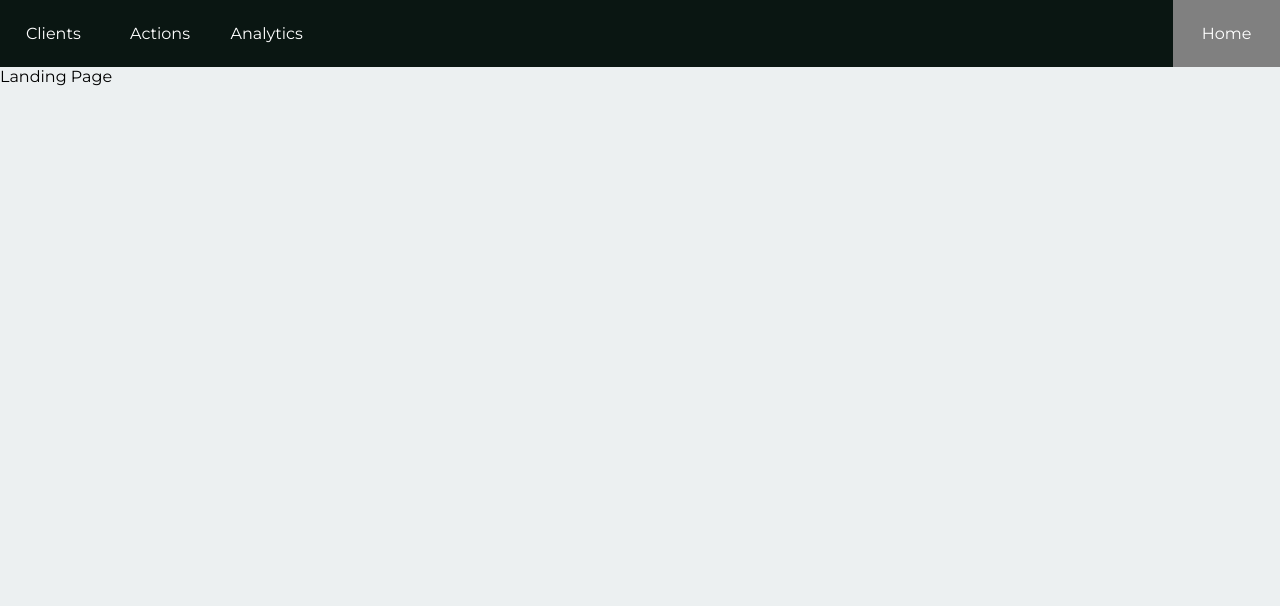
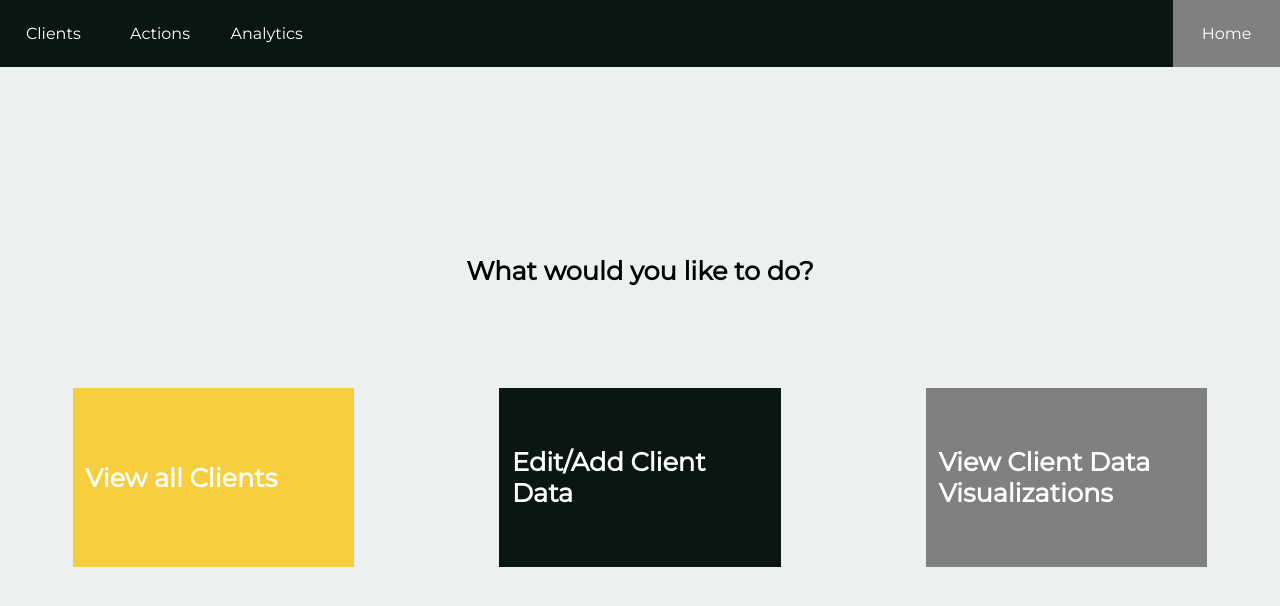
Before and after one commit to paulgreenham/crm-app, a React (Create React App) app: page / in a window 1280 px wide. Shown: the top 606 px of the page. Built offline with nearby package versions, Linux system fonts and the light colour scheme.

Commit message:
final chart working, home page finished, minor stylistic changes complete

```diff
--- a/src/components/Actions/AddClient.js
+++ b/src/components/Actions/AddClient.js
@@ -23,7 +23,30 @@ class AddClient extends Component {
         })
     }
 
+    checkFormFilled = () => {
+        for (let key of Object.keys(this.state)) {
+            if (this.state[key] === "") {
+                return false
+            }
+        }
+        return true
+    }
+
+    clearForm = () => {
+        this.setState({
+            name: "",
+            surname: "",
+            email: "",
+            country: "",
+            firstContact: this.getReactDate(),
+            owner: ""
+        })
+    }
+
     updateRecord = async () => {
+        if (!this.checkFormFilled()) {
+            return alert("Please enter data in each field.")
+        }
         const fullName = this.state.name.concat(" ", this.state.surname)
         const newRecord = {
             name: fullName,
@@ -32,9 +55,9 @@ class AddClient extends Component {
             firstContact: new Date(this.state.firstContact),
             owner: this.state.owner
         }
-        console.log(newRecord)
         await axios.post('http://localhost:3723/clientupdate', newRecord)
         this.props.updateClients()
+        this.clearForm()
     }
 
     render(){
--- a/src/components/Analytics/Charts/ClientAcquisition.js
+++ b/src/components/Analytics/Charts/ClientAcquisition.js
@@ -1,9 +1,84 @@
 import React, { Component } from 'react'
+import { PieChart, Pie, Cell, ResponsiveContainer } from 'recharts';
 
 class ClientAcquisition extends Component {
+    constructor() {
+        super()
+        this.colors = ["#2ECC71", "#3498DB", "#E74C3C", "#F1C40F"]
+    }
+
+    getMonthsAgo = months => new Date().setMonth(new Date().getMonth() - months)
+
+    getDatePortions = () => {
+        return {
+            "Last 6 Months": 0,
+            "6-12 Months": 0,
+            "1-2 Years": 0,
+            "> 2 Years" : 0
+        }
+    }
+
+    getSaleObject = (period, sales) => {
+        return {
+            period: period,
+            sales: sales[period]
+        }
+    }
+
+    getSaleObjects = sales => Object.keys(sales).map(period => this.getSaleObject(period, sales))
+
+    searchFilter = (c, sales) => {
+            if (new Date(c.firstContact) > new Date(this.getMonthsAgo(6))) {
+                sales["Last 6 Months"] ++
+            }
+            else if (new Date(c.firstContact) > new Date(this.getMonthsAgo(12))) {
+                sales["6-12 Months"] ++
+            }
+            else if (new Date(c.firstContact) > new Date(this.getMonthsAgo(24))) {
+                sales["1-2 Years"] ++
+            }
+            else {
+                sales["> 2 Years"] ++
+            }
+    }
+
+    getSales = () => {
+        let sales = this.getDatePortions()
+        this.props.clients.filter(c => c.sold)
+            .forEach(c => this.searchFilter(c, sales))
+        return this.getSaleObjects(sales)
+    }
+
+    getCustomLabels = ({ cx, cy, midAngle, innerRadius, outerRadius, period, sales}) => {
+        const RADIAN = Math.PI / 180
+        const radius = 25 + innerRadius + (outerRadius - innerRadius)
+        const x = cx + radius * Math.cos(-midAngle * RADIAN)
+        const y = cy + radius * Math.sin(-midAngle * RADIAN)
+
+        return (
+            <text x={x} y={y} fill="#808080" textAnchor={x > cx ? "start" : "end"} dominantBaseline="central">
+                {period}: {sales}
+            </text>
+        )
+    }
+
+    renderChart = data => {
+        return (
+            <ResponsiveContainer width="95%" height="90%">
+                <PieChart margin={{top: 10, right: 5, bottom: 5, left: 5 }}>
+                    <Pie data={data} dataKey="sales" nameKey="period" outerRadius={80} fill="#82ca9d"
+                        isAnimationActive={true} label={this.getCustomLabels}>
+                        {data.map((entry, index) => <Cell key={`cell-${index}`} fill={this.colors[index]}/>)}
+                    </Pie>
+                </PieChart>
+            </ResponsiveContainer>
+        )
+    }
+
     render(){
         return (<div id="client-acquisition">
             <div className="chart-header">Client Acquisition</div>
+            {this.renderChart(this.getSales())}
         </div>)
     }
 }
--- a/src/components/Analytics/Charts/SalesBy.js
+++ b/src/components/Analytics/Charts/SalesBy.js
@@ -1,5 +1,5 @@
 import React, { Component } from 'react'
-import { ResponsiveContainer, BarChart, Bar, XAxis, YAxis, Label } from 'recharts'
+import { ResponsiveContainer, BarChart, Bar, XAxis, YAxis } from 'recharts'
 
 
 class SalesBy extends Component {
@@ -74,13 +74,13 @@ class SalesBy extends Component {
 
     renderChart = data => {
         return (
-            <ResponsiveContainer width='100%'>
-                <BarChart width={1200} height={200} layout="horizontal" data={data}
-                    margin={{ top: 20, right: 20, bottom: 40, left: 20 }}>
-                    <XAxis dataKey="selection" type="category"/>
+            <ResponsiveContainer width="95%" height="90%">
+                <BarChart layout="horizontal" data={data}
+                    margin={{ top: 20, right: 20, bottom: 20, left: 20 }}>
+                    <XAxis dataKey="selection" type="category" interval={0}/>
                     <YAxis dataKey="sales" type="number"/>
                     <Bar dataKey="sales" fill="#955196" legendType="none"
-                        isAnimationActive={true} barSize = {150}/>
+                        isAnimationActive={true} animationDuration={1000}/>
                 </BarChart>
             </ResponsiveContainer>
         )
--- a/src/components/Analytics/Charts/SalesSince.js
+++ b/src/components/Analytics/Charts/SalesSince.js
@@ -52,13 +52,15 @@ class SalesSince extends Component {
 
     renderChart = data => {
         return (
-                <LineChart width={800} height={200} layout="horizontal" data={data}
+            <ResponsiveContainer width="95%" height="90%">
+                <LineChart layout="horizontal" data={data}
                     margin={{ top: 20, right: 20, bottom: 20, left: 20 }}>
                     <XAxis dataKey="date" type="category"/>
                     <YAxis dataKey="sales" type="number"/>
                     <Line dataKey="sales" dot={false} stroke="#E74C3C" type="monotoneX"
-                        strokeWidth={3} legendType="none" isAnimationActive={true}/>
+                        strokeWidth={3} legendType="none" isAnimationActive={true} animationDuration={1000}/>
                 </LineChart>
+            </ResponsiveContainer>
         )
     }
 
--- a/src/components/Analytics/Charts/TopEmployees.js
+++ b/src/components/Analytics/Charts/TopEmployees.js
@@ -30,15 +30,17 @@ class TopEmployees extends Component {
 
     renderChart = data => {
         return (
-                <BarChart width={400} height={200} layout="vertical" data={data}
+            <ResponsiveContainer width="95%" height="90%">
+                <BarChart layout="vertical" data={data}
                     margin={{ top: 20, right: 20, bottom: 20, left: 40 }}>
                     <XAxis dataKey="sales" type="number">
                         <Label value="Sales" offset={0} position="bottom" />
                     </XAxis>
                     <YAxis dataKey="name" type="category"/>
                     <Bar dataKey="sales" fill="#003F5C" legendType="none" maxBarSize={20}
-                        isAnimationActive={true}/>
+                        isAnimationActive={true} animationDuration={1000}/>
                 </BarChart>
+            </ResponsiveContainer>
         )
     }
 
--- a/src/components/Home.js
+++ b/src/components/Home.js
@@ -1,4 +1,7 @@
 import React, { Component } from 'react'
+
+import '../style/home.css'
+import { Link } from 'react-router-dom';
 
 class Home extends Component {
 
@@ -7,8 +10,13 @@ class Home extends Component {
     }
 
     render(){
-        return (<div>
-            Landing Page
+        return (<div className="home-container">
+            <div className="message">What would you like to do?</div>
+            <div className="options">
+                <Link to='/clients'><div className="go-to-clients">View all Clients</div></Link>
+                <Link to='/actions'><div className="go-to-actions">Edit/Add Client Data</div></Link>
+                <Link to='/analytics'><div className="go-to-analytics">View Client Data Visualizations</div></Link>
+            </div>
         </div>)
     }
 }
--- a/src/style/actions.css
+++ b/src/style/actions.css
@@ -74,10 +74,10 @@ h1 {
 .sale-made {
     width: 200px;
     height: 24px;
-    margin: 1vw;
     background-color: #F7CE3E;
     color: #0a1612;
     display: grid;
+    margin-bottom: 1px;
     justify-content: center;
     align-content: center;
 }
--- a/src/style/analytics.css
+++ b/src/style/analytics.css
@@ -41,7 +41,7 @@
     justify-content: center;
     align-content: center;
     color: white;
-    font-size: 4.5vw;
+    font-size: 3.5vw;
     box-shadow: 2px 2px 1px slategrey;
 }
 
@@ -60,8 +60,8 @@
     display: grid;
     grid-template-rows: repeat(2, 1fr);
     grid-template-areas:
-    "t b b b b"
-    "s s s c c";
+    "t t t t t b b b b b b b b b b"
+    "s s s s s s s s s c c c c c c";
     height: 60vh;
 }
 
@@ -85,3 +85,26 @@
     font-weight: bold;
     margin-left: 1vw;
 }
+
+@media only screen and (max-width: 720px) {
+    .icon {
+        height: 12vw;
+        width: 12vw;
+        font-size: 7vw;
+
+    }
+    .badge-datum {
+        font-size: 6vw;
+    }
+    .badge-data{
+        font-size: 4vw;
+    }
+    .charts {
+        grid-template-rows: repeat(4, 1fr);
+        grid-template-areas:
+        "t"
+        "b"
+        "s"
+        "c";
+    }
+}
--- /dev/null
+++ b/src/style/home.css
@@ -0,0 +1,47 @@
+.home-container {
+    display: grid;
+    grid-template-rows: 1fr 2fr;
+}
+
+.message {
+    display: grid;
+    justify-content: center;
+    align-content: flex-end;
+    padding-bottom: 2vw;
+    font-size: 2vw;
+    font-weight: bolder;
+}
+
+.options {
+    display: grid;
+    grid-template-columns: repeat(3, 1fr);
+    justify-items: center;
+    padding-top: 6vw;
+}
+
+.go-to-clients, .go-to-actions, .go-to-analytics {
+    display: grid;
+    height: 12vw;
+    width: 20vw;
+    color: white;
+    justify-content: left;
+    align-content: center;
+    font-size: 2vw;
+    font-weight: bolder;
+    padding: 1vw;
+}
+
+.go-to-clients {
+    justify-self: right;
+    background-color: #F7CE3E;
+}
+
+.go-to-actions {
+    justify-self: center;
+    background-color: #0a1612;
+}
+
+.go-to-analytics {
+    justify-self: left;
+    background-color: grey;
+}
```
